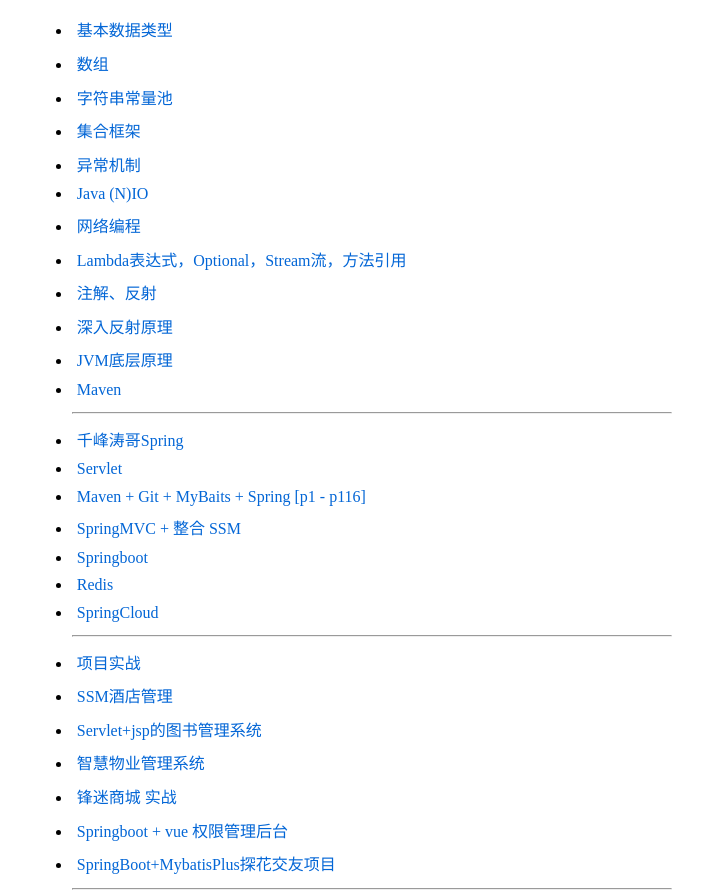
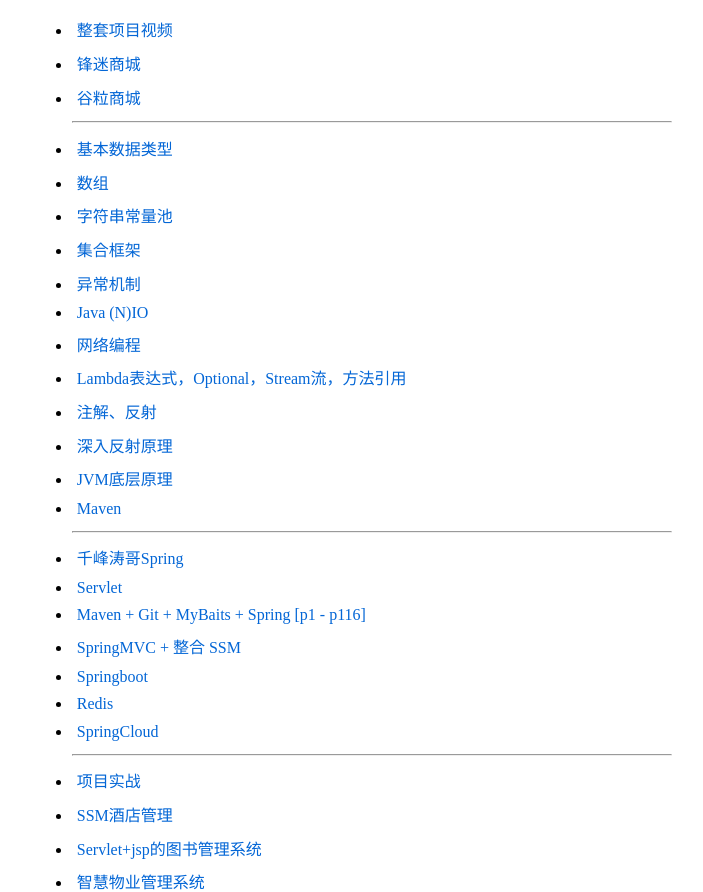
Before and after one commit to 1696016910/java, a plain HTML site: page note.html in a window 1280 px wide. Shown: the part 71-963 px from the top of the page, without its empty margins (288-991 px from the left). Drawn offline with Linux system fonts and the light colour scheme.

Commit message:
谷粒商城

```diff
--- a/note.html
+++ b/note.html
@@ -14,6 +14,10 @@
         <div class="title">NOTE</div>
         <div class="list">
             <ul>
+                <li><a href="JavaScript:;">整套项目视频</a></li>
+                <li><a href="https://www.bilibili.com/video/BV1uh411a7Jg" target="_blank">锋迷商城</a></li>
+                <li><a href="https://www.bilibili.com/video/BV1np4y1C7Yf" target="_blank">谷粒商城</a></li>
+                <hr />
                 <li><a href="https://zhuanlan.zhihu.com/p/89650014" target="_blank">基本数据类型</a></li>
                 <li><a href="https://zhuanlan.zhihu.com/p/615410851" target="_blank">数组</a></li>
                 <li><a href="https://www.bilibili.com/video/BV1DM4y1Q7GK/" target="_blank">字符串常量池</a></li>
@@ -40,7 +44,6 @@
                 <li><a href="https://www.bilibili.com/video/BV1VC4y1d7EH" target="_blank">SSM酒店管理</a></li>
                 <li><a href="https://www.bilibili.com/video/BV1WP411B7Qt" target="_blank">Servlet+jsp的图书管理系统</a></li>
                 <li><a href="https://www.bilibili.com/video/BV1iu411M7Jn" target="_blank">智慧物业管理系统</a></li>
-                <li><a href="https://www.bilibili.com/video/BV1uh411a7Jg" target="_blank">锋迷商城 实战 </a></li>
                 <li><a href="https://www.bilibili.com/video/BV1PN411p7fu" target="_blank">Springboot + vue 权限管理后台 </a></li>
                 <li><a href="https://www.bilibili.com/video/BV1zh4y1B7oT" target="_blank">SpringBoot+MybatisPlus探花交友项目</a></li>
                 <hr />
```
